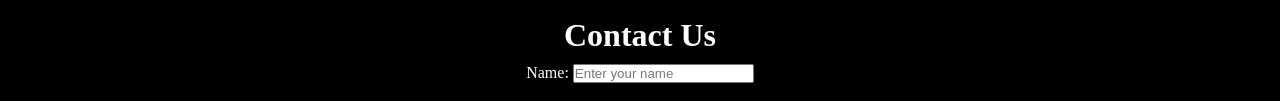
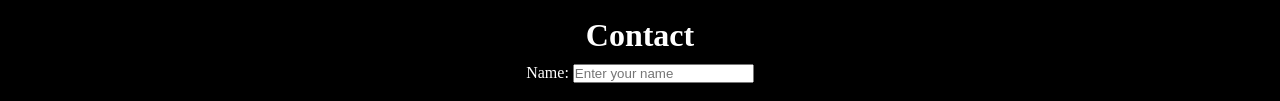
Before and after one commit to AasimZifril-29/Menu, a plain HTML site: page index.html in a window 1280 px wide. Shown: the part 463-564 px from the top of the page. Drawn offline with Linux system fonts and the light colour scheme.

Commit message:
update contact header from "Contact Us" to "Contact"

```diff
--- a/index.html
+++ b/index.html
@@ -49,7 +49,7 @@
         </div>
 
         <div class="contact">
-            <h1>Contact Us</h1>
+            <h1>Contact</h1>
 
             <div class="container-1">
                 <label>Name:</label>
```
